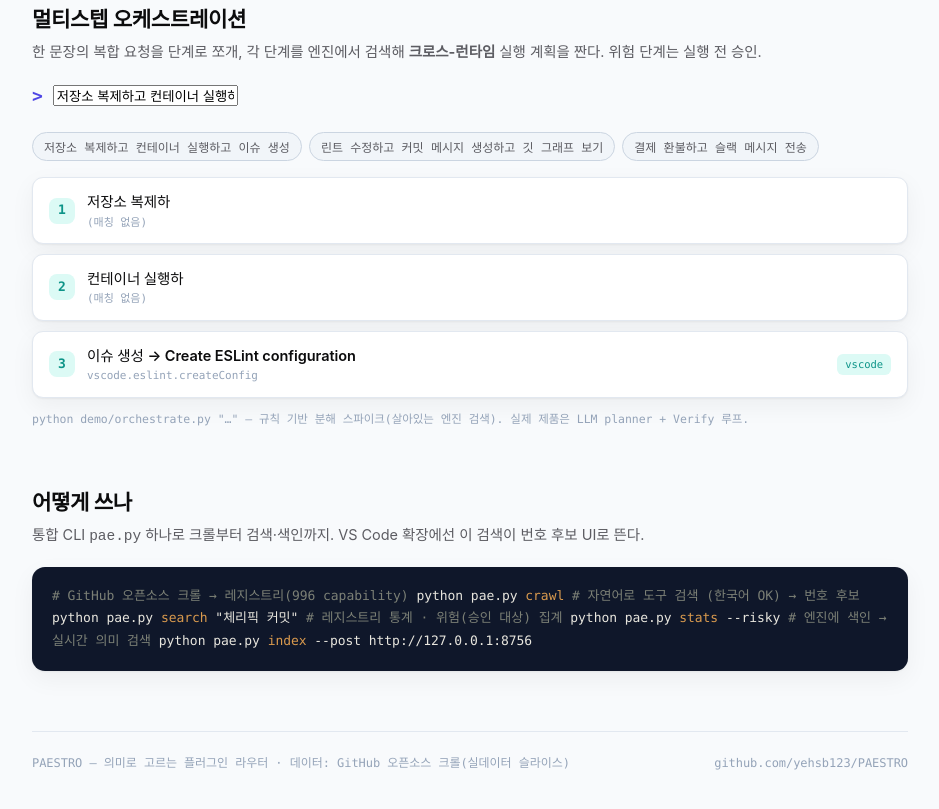
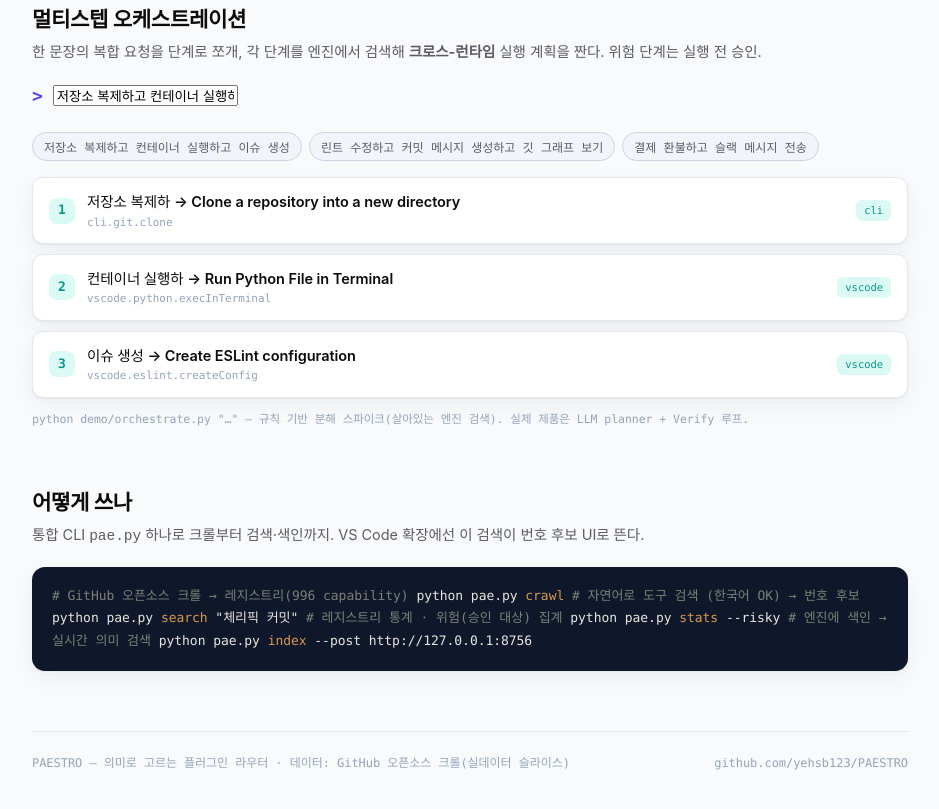
Before and after one commit to yehsb123/PAESTRO, a plain HTML site: page docs/explorer.html in a window 1280 px wide. Shown: the part 1685-2494 px from the top of the page, without its empty margins (170-1109 px from the left). Drawn offline with Linux system fonts and the light colour scheme.

Commit message:
feat(dashboard): 검색 로직 백엔드와 동기화 — intent 가중·부분매칭·커버리지 보너스

```diff
--- a/docs/explorer.html
+++ b/docs/explorer.html
@@ -212,8 +212,11 @@
   if(FILT.risky) pool=pool.filter(c=>c.s==="irreversible");
   const scored=[];
   for(const c of pool){
-    const tt=new Set(toks(c.t));
+    const tt=new Set(toks(c.t)), it=new Set(toks(c.i));
     let s=0; for(const t of qt) if(tt.has(t)) s+=t.length;
+    for(const t of qt) if(it.has(t)) s+=2;            // intent(제목) 가중
+    if(qt.every(t=>tt.has(t))) s+=4;                  // 전체 커버리지 보너스
+    for(const t of qt){ if(!tt.has(t)&&t.length>=3){ for(const x of tt){ if(x.includes(t)||t.includes(x)){s+=1;break;} } } } // 복합어 부분매칭
     if(s) scored.push([s,c]);
   }
   scored.sort((a,b)=>b[0]-a[0]);
```
